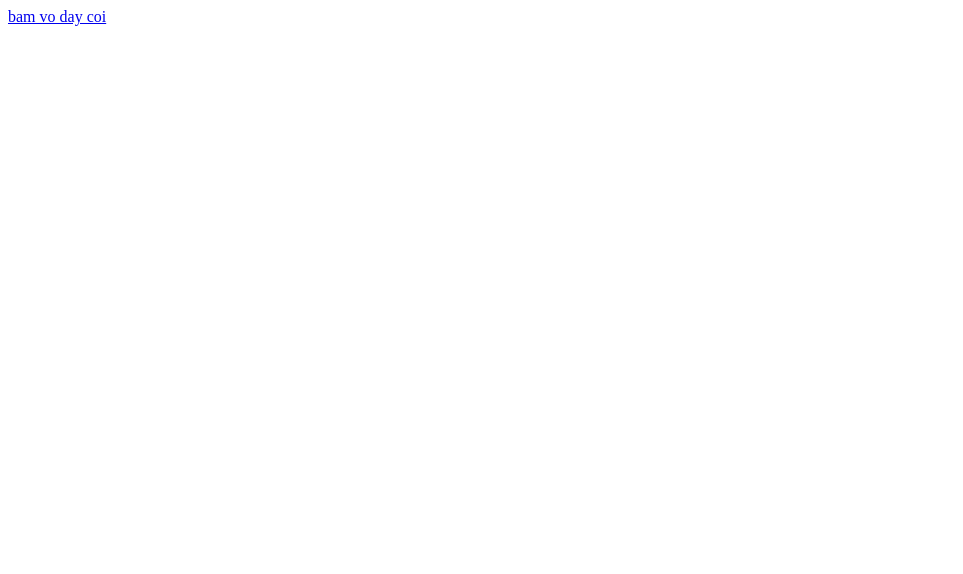
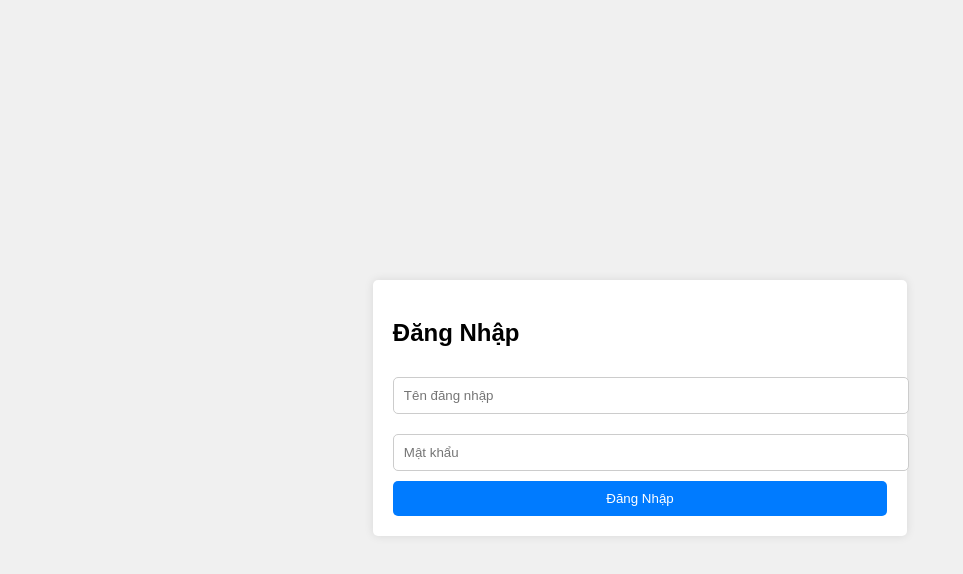
Before and after one commit to Testhacktermux/Website, a plain HTML site: page Index.html in a window 1280 px wide. Shown: the whole page, without its empty margins (0-963 px from the left). Drawn offline with Linux system fonts and the light colour scheme.

Commit message:
Update Index.html

```diff
--- a/Index.html
+++ b/Index.html
@@ -1,3 +1,56 @@
-<doctype html>
-  <a href ="google.com">bam vo day coi</a>
-  <doctype>
+<!DOCTYPE html>
+<html lang="vi">
+<head>
+    <meta charset="UTF-8">
+    <meta name="viewport" content="width=device-width, initial-scale=1.0">
+    <title>Đăng Nhập</title>
+    <style>
+        body {
+            font-family: Arial, sans-serif;
+            display: flex;
+            justify-content: center;
+            align-items: center;
+            height: 100vh;
+            background-color: #f0f0f0;
+        }
+        .login-container {
+            background-color: #fff;
+            padding: 20px;
+            border-radius: 5px;
+            box-shadow: 0 0 10px rgba(0, 0, 0, 0.1);
+        }
+        .login-container h2 {
+            margin-bottom: 20px;
+        }
+        .login-container input {
+            width: 100%;
+            padding: 10px;
+            margin: 10px 0;
+            border: 1px solid #ccc;
+            border-radius: 5px;
+        }
+        .login-container button {
+            width: 100%;
+            padding: 10px;
+            background-color: #007bff;
+            color: #fff;
+            border: none;
+            border-radius: 5px;
+            cursor: pointer;
+        }
+        .login-container button:hover {
+            background-color: #0056b3;
+        }
+    </style>
+</head>
+<body>
+    <div class="login-container">
+        <h2>Đăng Nhập</h2>
+        <form action="/login" method="post">
+            <input type="text" name="username" placeholder="Tên đăng nhập" required>
+            <input type="password" name="password" placeholder="Mật khẩu" required>
+            <button type="submit">Đăng Nhập</button>
+        </form>
+    </div>
+</body>
+</html>
```
